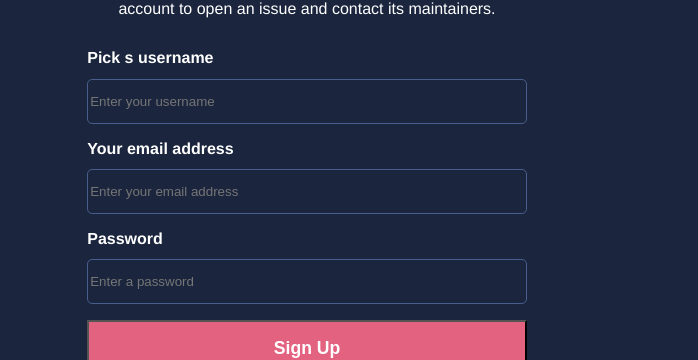
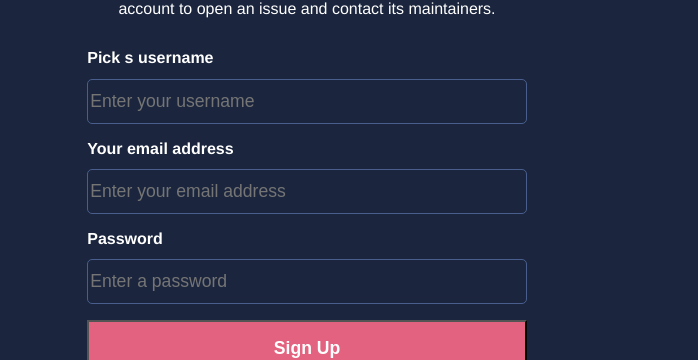
Before and after one commit to JeanCarlosDEV17/Practica6-Css-html-introduccion-al-des-front-end, a plain HTML site: page index.html in a window 1280 px wide. Shown: the part 304-664 px from the top of the page, without its empty margins (333-1031 px from the left). Drawn offline with Linux system fonts and the light colour scheme.

Commit message:
fix color text on inputs

```diff
--- a/assets/styles/formulario.css
+++ b/assets/styles/formulario.css
@@ -101,6 +101,8 @@ body {
    border: #495E8D 1px solid;
    border-radius: 5px;
    margin-bottom: 1rem  ;
+   color: white;
+   font-size:1.1rem;
 }
 .form button{
    width: 100%;
```
